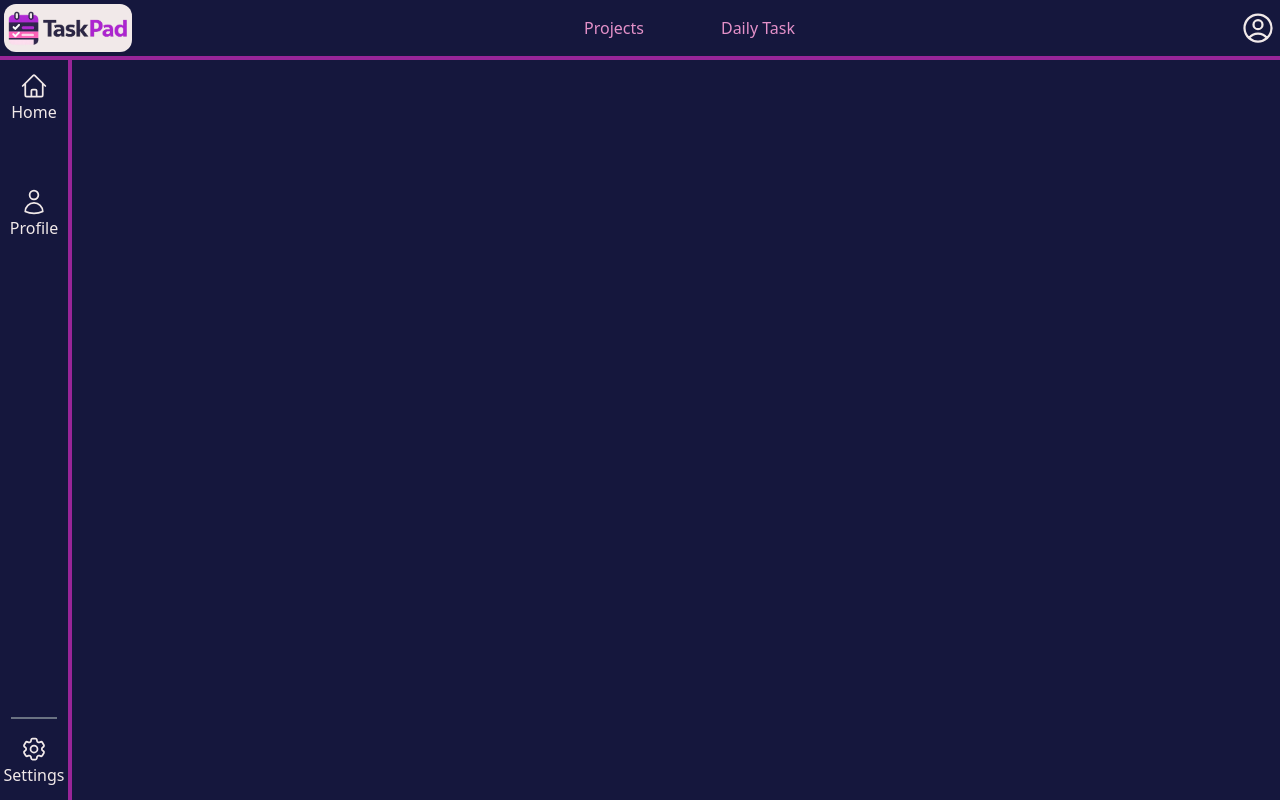
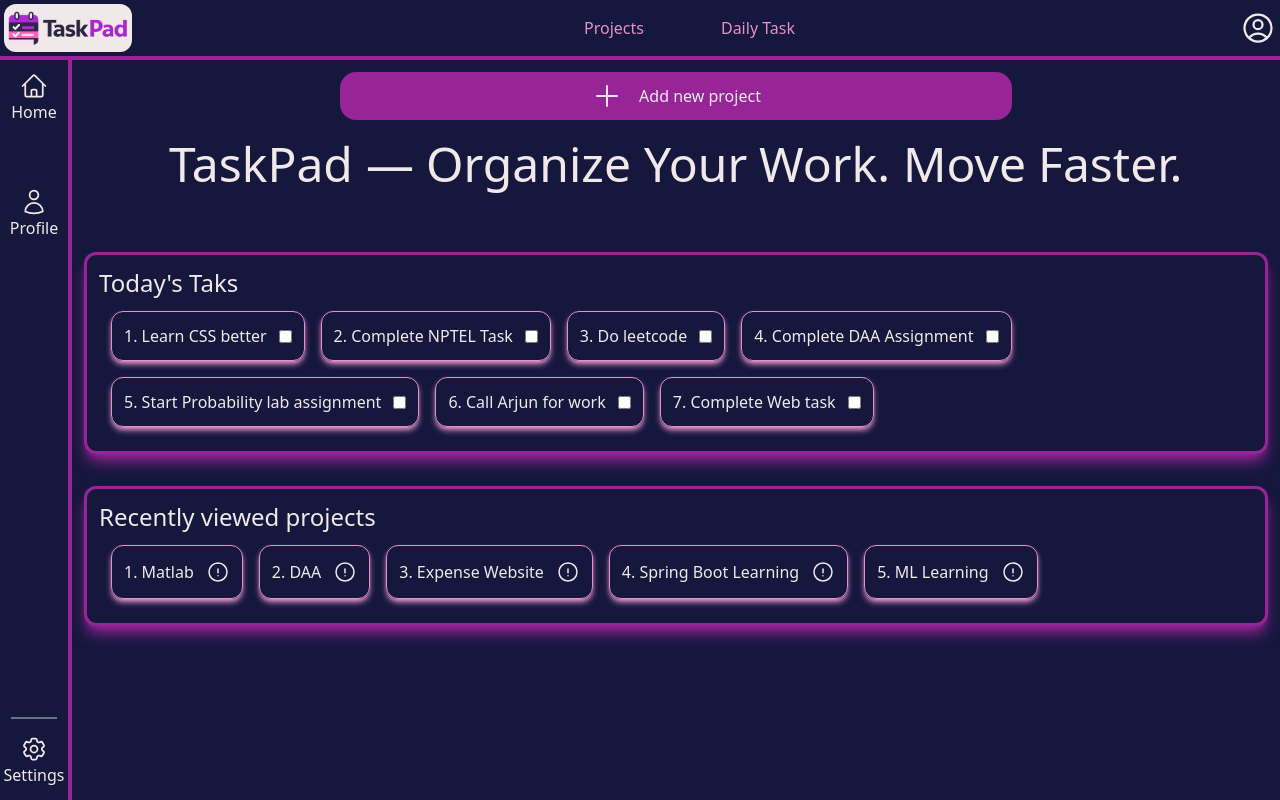
Before and after one commit to Raghav1825/TaskPad, a React (Vite) app: page / in a window 1280 px wide. Both pictures are taken after a click on the button "Login/Sign Up". Built offline with nearby package versions, Linux system fonts and the light colour scheme.

Commit message:
Add homepage and bug fixes

```diff
--- a/package.json
+++ b/package.json
@@ -12,6 +12,8 @@
   "dependencies": {
     "@heroicons/react": "^2.2.0",
     "@tailwindcss/vite": "^4.1.18",
+    "gsap": "^3.14.2",
+    "motion": "^12.38.0",
     "react": "^19.2.0",
     "react-dom": "^19.2.0",
     "react-router-dom": "^7.13.0",
--- a/src/App.jsx
+++ b/src/App.jsx
@@ -1,15 +1,16 @@
 import { Outlet } from "react-router-dom"
 import NavBar from "./Components/NavBar"
 import SideBar from "./Components/SideBar"
+import { useState } from "react"
 function App() {
-
+  const [isLoggedIn,setIsLoggedIn]=useState(false);
   return (
     <div className="h-screen w-full bg-surface text-on-surface font-sans flex flex-col">
-        <NavBar/>
+        <NavBar isLoggedIn={isLoggedIn} setIsLoggedIn={setIsLoggedIn}/>
         <div className="flex flex-row flex-1 overflow-hidden">
           <SideBar/>
-          <main className="flex-1 overflow-y-auto p-4">
-            <Outlet/>
+          <main className="flex flex-1 overflow-y-auto p-2">
+            <Outlet context={{ isLoggedIn }}/>
           </main>
         </div>
     </div>
--- /dev/null
+++ b/src/Components/Home/Home.jsx
@@ -0,0 +1,30 @@
+import { PlusIcon } from "@heroicons/react/24/outline"
+import BlurText from "../UI/BlurText"
+import { useOutletContext } from "react-router-dom"
+import RecentSection from "./RecentSection";
+import TodaysTaskSection from "./TodaysTaskSection";
+function Home(){
+
+    const {isLoggedIn}=useOutletContext();
+
+    return(
+        <div className="w-full  flex flex-col items-center p-1">
+            <button className="flex flex-row items-center border-2 h-10 w-3xs justify-center md:h-11 md:w-xl lg:h-12 lg:w-2xl rounded-2xl bg-primary border-none hover:shadow-lg hover:shadow-black hover:scale-105 ease-in-out duration-300">
+                <PlusIcon className="w-8 h-8"/>
+                <p className="ml-4">Add new project</p>
+            </button>
+            <div className="mt-5 mb-8">
+                <BlurText
+                text="TaskPad — Organize Your Work. Move Faster."
+                delay={150}
+                animateBy="words"
+                direction="top"
+                className="text-xl md:text-3xl lg:text-5xl"
+                />
+            </div>
+            <TodaysTaskSection loginStatus={isLoggedIn}/>
+            <RecentSection loginStatus={isLoggedIn}/>
+        </div>
+    )
+}
+export default Home
--- /dev/null
+++ b/src/Components/Home/RecentSection.jsx
@@ -0,0 +1,48 @@
+import { useState } from "react";
+import { ExclamationCircleIcon } from "@heroicons/react/24/outline";
+function RecentSection(props){
+    const [recentProject,setRecentProjects]=useState(["Matlab","DAA","Expense Website","Spring Boot Learning","ML Learning"]);
+    return(
+        <div className="w-full border-3 border-primary rounded-xl  mt-8 shadow-lg shadow-primary ">
+            { props.loginStatus && recentProject.length>0 &&
+
+                <div className="w-full  flex flex-col p-3 ">
+                    <h2 className="text-2xl">Recently viewed projects</h2>
+                    <div className="flex p-3  items-center flex-wrap gap-4 w-full ">
+                       {
+
+                            recentProject.map((project,index)=>(
+                                <div key={index} value={project} className="flex border-accent  border shadow-md shadow-accent rounded-xl items-center justify-between p-3  flex-wrap w-full sm:w-auto">
+                                    <p className="mr-3">{index+1}. {project}</p>
+                                    <ExclamationCircleIcon className="w-6 h-7"/>
+                                </div>
+                            ))
+                       }
+                    </div>
+                </div>
+
+            }
+            { props.loginStatus && recentProject.length==0 &&
+
+                <div className="w-full  flex flex-col p-3 ">
+                    <h2 className="text-2xl">Recently viewed projects</h2>
+                    <div className="flex p-3  items-center flex-wrap gap-4 w-full ">
+                       <p className="text-xl text-gray-500">No projects viewed recently. Start working now....</p>
+                    </div>
+                </div>
+
+            }
+            {
+                !props.loginStatus &&
+
+                <div className="h-52 p-5 flex flex-col">
+                    <p className="text-2xl mb-2">Recently viewed projects</p>
+                    <div className="flex items-center justify-center w-full h-full  text-accent rounded-xl border-7 border-dashed border-primary">
+                        <p className="text-2xl">Please Login/Sign up  to continue</p>
+                    </div>
+                </div>
+            }
+        </div>
+    )
+}
+export default RecentSection
--- /dev/null
+++ b/src/Components/Home/TodaysTaskSection.jsx
@@ -0,0 +1,47 @@
+import { useState } from "react"
+function TodaysTaskSection(props){
+    const [taskToday,setTaskToday]=useState(["Learn CSS better","Complete NPTEL Task","Do leetcode","Complete DAA Assignment" , "Start Probability lab assignment","Call Arjun for work","Complete Web task"])
+    return(
+        <div className="w-full border-3 border-primary rounded-xl  mt-8 shadow-lg shadow-primary ">
+            { props.loginStatus && taskToday.length>0 &&
+
+                <div className="w-full  flex flex-col p-3 ">
+                    <h2 className="text-2xl">Today's Taks</h2>
+                    <div className="flex p-3  items-center flex-wrap gap-4 w-full ">
+                       {
+
+                            taskToday.map((task,index)=>(
+                                <div key={index} value={task} className="flex  border-accent  border shadow-md shadow-accent rounded-xl items-center justify-between p-3  flex-wrap w-full sm:w-auto">
+                                    <p className="mr-3">{index+1}. {task}</p>
+                                    <input type="checkbox" value={task}/>
+                                </div>
+                            ))
+                       }
+                    </div>
+                </div>
+
+            }
+            { props.loginStatus && taskToday.length==0 &&
+
+                <div className="w-full  flex flex-col p-3 ">
+                    <h2 className="text-2xl">Today's Taks</h2>
+                    <div className="flex p-3  items-center flex-wrap gap-4 w-full ">
+                       <p className="text-xl text-gray-500">No tasks added. Start now....</p>
+                    </div>
+                </div>
+
+            }
+            {
+                !props.loginStatus &&
+
+                <div className="h-52 p-5 flex flex-col">
+                    <p className="text-2xl mb-2">Today's Task</p>
+                    <div className="flex items-center justify-center w-full h-full  text-accent rounded-xl border-7 border-dashed border-primary">
+                        <p className="text-2xl">Please Login/Sign up  to continue</p>
+                    </div>
+                </div>
+            }
+        </div>
+    )
+}
+export default TodaysTaskSection
--- a/src/Components/NavBar.jsx
+++ b/src/Components/NavBar.jsx
@@ -2,11 +2,10 @@ import { Bars3Icon } from "@heroicons/react/24/outline";
 import { UserCircleIcon } from "@heroicons/react/24/outline";
 import logo from '../assets/logo.png';
 import { useState } from "react";
-function NavBar(){
-    const [isLoggedIn,setIsLoggedIn]=useState(false);
+function NavBar({ isLoggedIn, setIsLoggedIn }){
 
-    const handleLogin=(status)=>{
-        setIsLoggedIn(status);
+    const handleLogin=()=>{
+        setIsLoggedIn(true);
     }
 
     return(
--- a/src/Components/SideBar.jsx
+++ b/src/Components/SideBar.jsx
@@ -1,15 +1,18 @@
 import { HomeIcon } from "@heroicons/react/24/outline"
 import { Cog6ToothIcon } from "@heroicons/react/24/outline"
 import { UserIcon } from "@heroicons/react/24/outline"
+import { Link } from "react-router-dom"
 function SideBar(){
     return(
         <div className="hidden md:flex w-18 border-r-4 border-primary p-2 flex-col justify-between">
 
             <div className="h-44 w-full flex flex-col justify-between items-center">
-                <div className="text-on-surface h-15 w-full flex flex-col items-center justify-center hover:scale-105 ease-in-out duration-300 hover:text-accent">
-                    <HomeIcon className="w-7 h-7 "/>
-                    <p>Home</p>
-                </div>
+                <Link to={""}>
+                    <div className="text-on-surface h-15 w-full flex flex-col items-center justify-center hover:scale-105 ease-in-out duration-300 hover:text-accent">
+                        <HomeIcon className="w-7 h-7 "/>
+                        <p>Home</p>
+                    </div>
+                </Link>
                 <div className="text-on-surface h-15 w-full flex flex-col items-center justify-center hover:scale-105 ease-in-out duration-300 hover:text-accent">
                     <UserIcon className="w-7 h-7"/>
                     <p>Profile</p>
--- /dev/null
+++ b/src/Components/UI/BlurText.jsx
@@ -0,0 +1,102 @@
+import { motion } from 'motion/react';
+import { useEffect, useRef, useState, useMemo } from 'react';
+
+const buildKeyframes = (from, steps) => {
+  const keys = new Set([...Object.keys(from), ...steps.flatMap(s => Object.keys(s))]);
+
+  const keyframes = {};
+  keys.forEach(k => {
+    keyframes[k] = [from[k], ...steps.map(s => s[k])];
+  });
+  return keyframes;
+};
+
+const BlurText = ({
+  text = '',
+  delay = 200,
+  className = '',
+  animateBy = 'words',
+  direction = 'top',
+  threshold = 0.1,
+  rootMargin = '0px',
+  animationFrom,
+  animationTo,
+  easing = t => t,
+  onAnimationComplete,
+  stepDuration = 0.35
+}) => {
+  const elements = animateBy === 'words' ? text.split(' ') : text.split('');
+  const [inView, setInView] = useState(false);
+  const ref = useRef(null);
+
+  useEffect(() => {
+    if (!ref.current) return;
+    const observer = new IntersectionObserver(
+      ([entry]) => {
+        if (entry.isIntersecting) {
+          setInView(true);
+          observer.unobserve(ref.current);
+        }
+      },
+      { threshold, rootMargin }
+    );
+    observer.observe(ref.current);
+    return () => observer.disconnect();
+  }, [threshold, rootMargin]);
+
+  const defaultFrom = useMemo(
+    () =>
+      direction === 'top' ? { filter: 'blur(10px)', opacity: 0, y: -50 } : { filter: 'blur(10px)', opacity: 0, y: 50 },
+    [direction]
+  );
+
+  const defaultTo = useMemo(
+    () => [
+      {
+        filter: 'blur(5px)',
+        opacity: 0.5,
+        y: direction === 'top' ? 5 : -5
+      },
+      { filter: 'blur(0px)', opacity: 1, y: 0 }
+    ],
+    [direction]
+  );
+
+  const fromSnapshot = animationFrom ?? defaultFrom;
+  const toSnapshots = animationTo ?? defaultTo;
+
+  const stepCount = toSnapshots.length + 1;
+  const totalDuration = stepDuration * (stepCount - 1);
+  const times = Array.from({ length: stepCount }, (_, i) => (stepCount === 1 ? 0 : i / (stepCount - 1)));
+
+  return (
+    <p ref={ref} className={`blur-text ${className} flex flex-wrap`}>
+      {elements.map((segment, index) => {
+        const animateKeyframes = buildKeyframes(fromSnapshot, toSnapshots);
+
+        const spanTransition = {
+          duration: totalDuration,
+          times,
+          delay: (index * delay) / 1000
+        };
+        spanTransition.ease = easing;
+
+        return (
+          <motion.span
+            className="inline-block will-change-[transform,filter,opacity]"
+            key={index}
+            initial={fromSnapshot}
+            animate={inView ? animateKeyframes : fromSnapshot}
+            transition={spanTransition}
+            onAnimationComplete={index === elements.length - 1 ? onAnimationComplete : undefined}
+          >
+            {segment === ' ' ? '\u00A0' : segment}
+            {animateBy === 'words' && index < elements.length - 1 && '\u00A0'}
+          </motion.span>
+        );
+      })}
+    </p>
+  );
+};
+
+export default BlurText;
```
Also changed, not shown: src/main.jsx (+7 -3 lines), 1 other file (tests, documents, lock files or other folders).
